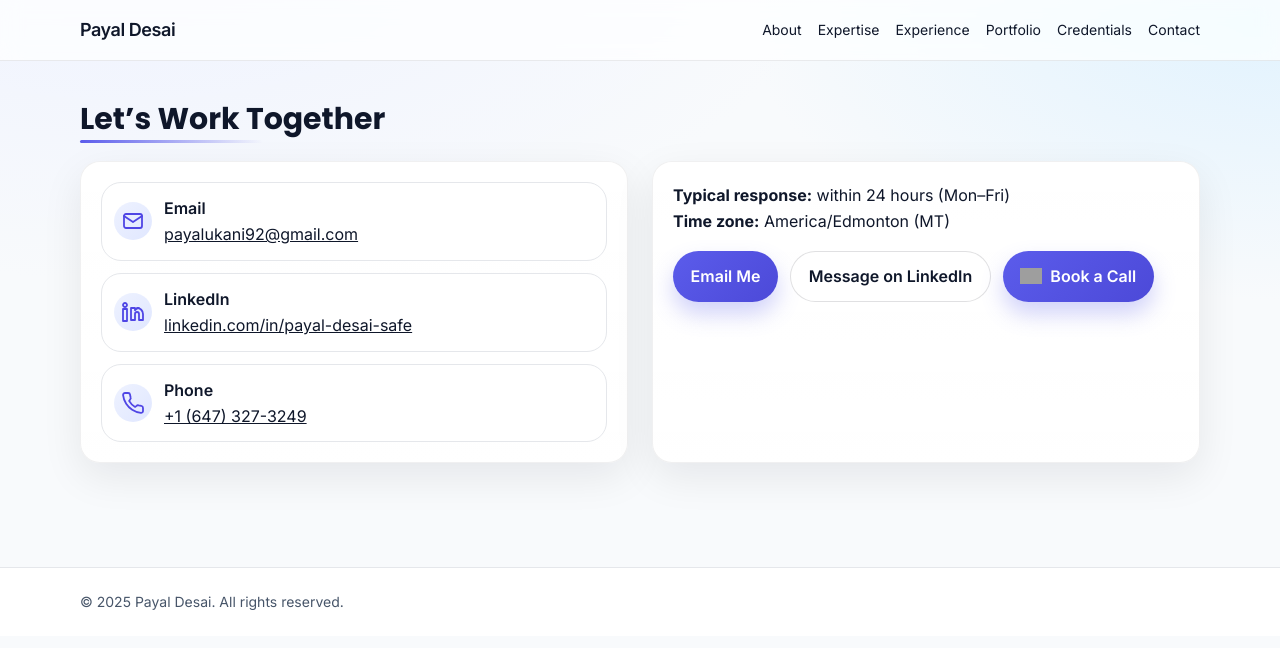
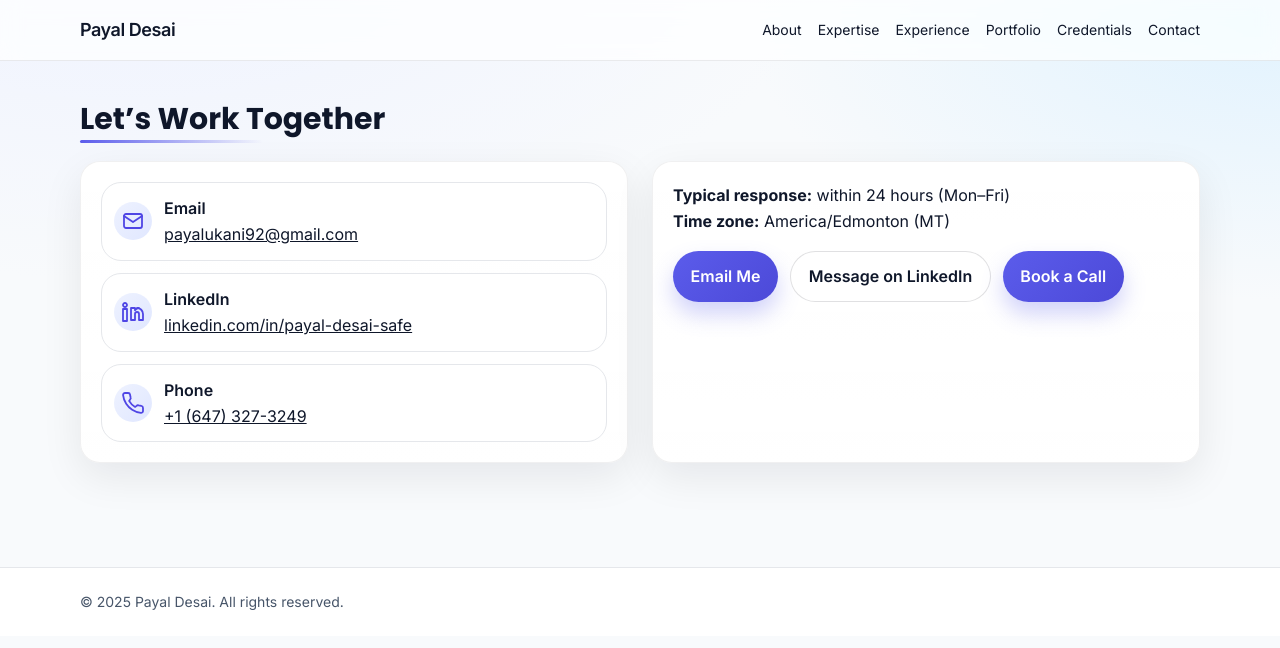
Before and after one commit to dirghak/Payal-Desai, a Next.js app: page /contact in a window 1280 px wide. Shown: the top 648 px of the page. Built offline with nearby package versions, Linux system fonts and the light colour scheme; grey boxes are pictures that could not be loaded.

Commit message:
Update page.tsx

```diff
--- a/app/contact/page.tsx
+++ b/app/contact/page.tsx
@@ -55,7 +55,6 @@ export default function ContactPage() {
             </a>
             {/* <a className="btn btn-ghost" href="tel:+16473273249">Call / WhatsApp</a> */}
             <a className="btn btn-primary" href="https://calendly.com/payal-scrummaster" target="_blank" rel="noreferrer">
-              <img src="/icon-calendar.svg" alt="" width={22} height={22} />
               Book a Call
             </a>
           </div>
```
